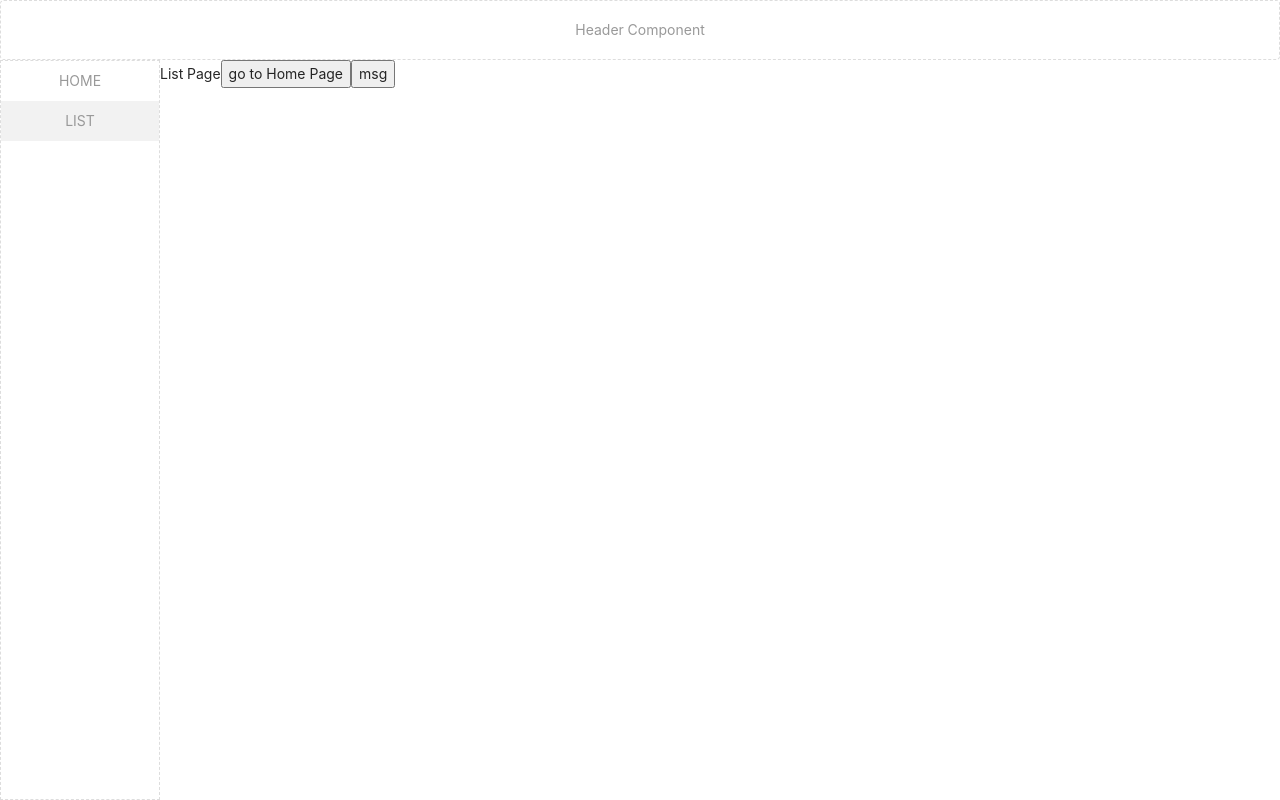
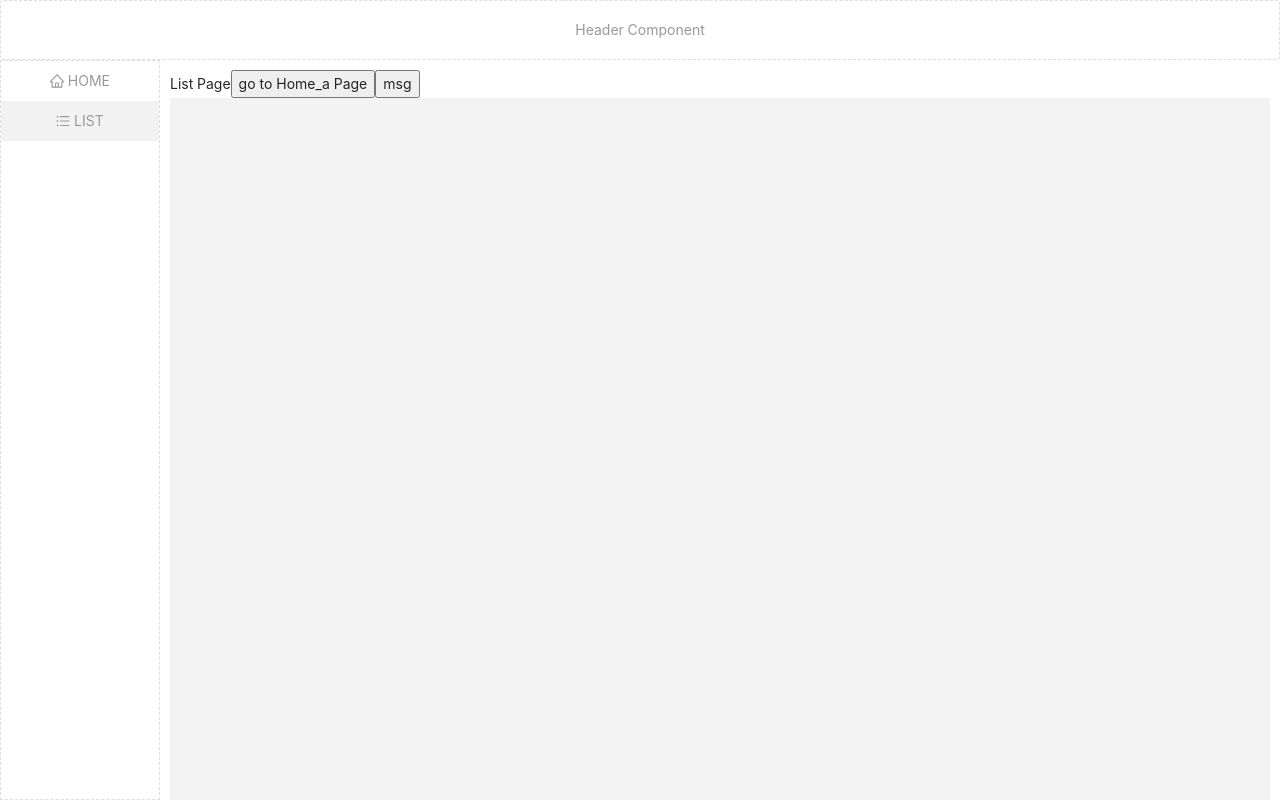
Before and after one commit to rayjcr/react_frame, a React (Create React App) app: page /list in a window 1280 px wide. Built offline with nearby package versions, Linux system fonts and the light colour scheme; sample sign-in values are in the browser's storage; the HTML template or start-up script is replaced by a standard one.

Commit message:
新增菜单的icon功能，目前只兼容 antd的icon

```diff
--- a/package.json
+++ b/package.json
@@ -3,6 +3,7 @@
   "version": "0.1.0",
   "private": true,
   "dependencies": {
+    "@ant-design/icons": "^4.7.0",
     "@reduxjs/toolkit": "^1.8.3",
     "@testing-library/jest-dom": "^5.16.5",
     "@testing-library/react": "^13.3.0",
--- a/src/index.css
+++ b/src/index.css
@@ -25,6 +25,7 @@ code {
   width: 100%;
   height: 100%;
   padding: 10px;
+  overflow: auto;
 }
 
 #nprogress {
--- a/src/layout/index.js
+++ b/src/layout/index.js
@@ -9,7 +9,7 @@ const Layout = memo(() => {
 
   const location = useLocation();
   const outlet = useOutlet();
-  console.log(location, 'location')
+  // console.log(location, 'location')
 
   return (
     <div className={css.layout}>
--- a/src/layout/sideMenu.js
+++ b/src/layout/sideMenu.js
@@ -22,7 +22,7 @@ import { addRealPath } from '../utils/tools';
 const Menu = memo(({ itemMenu, clickMenu }) => {
   return <>
     {itemMenu.isShow && <>
-      <div className={[css.menu, itemMenu.active && css.active].join(' ')} onClick={()=>clickMenu(itemMenu)}>{itemMenu.title}</div>
+      <div className={[css.menu, itemMenu.active && css.active].join(' ')} onClick={()=>clickMenu(itemMenu)}>{itemMenu.icon} {itemMenu.title}</div>
       {itemMenu.children && itemMenu.children.map(item => {
         return (
           <CSSTransition
--- a/src/router/routes.js
+++ b/src/router/routes.js
@@ -1,4 +1,5 @@
 import { Navigate } from 'react-router-dom';
+import { HomeOutlined, UnorderedListOutlined } from '@ant-design/icons';
 import { RequireAuth } from './Auth';
 import PageA from '../views/pageA';
 import PageB from '../views/pageB';
@@ -31,6 +32,7 @@ const routes = [
                 path: 'home',
                 title: 'HOME',
                 key: 'home',
+                icon: <HomeOutlined />,
                 // element: <Home />,
                 children: [
                     {
@@ -65,6 +67,7 @@ const routes = [
                 path: 'list',
                 title: 'LIST',
                 key: 'list',
+                icon: <UnorderedListOutlined />,
                 element: <List />
             },
         ]
--- a/src/views/List/index.js
+++ b/src/views/List/index.js
@@ -9,7 +9,7 @@ const List = memo(() => {
   const { setMessage } = Auth();
 
   const jump = () => {
-    navigate('/home');
+    navigate('/home/home_a');
   }
 
   const showMsg = (msg) => {
@@ -17,9 +17,12 @@ const List = memo(() => {
   }
 
   return (
-    <div>List Page
-        <button onClick={()=>jump()}>go to Home Page</button>
+    <div className='pageMain'>List Page
+        <button onClick={()=>jump()}>go to Home_a Page</button>
         <button onClick={()=>showMsg('test, Notification, oy')}>msg</button>
+        <div style={{height:'2000px',width:'100%',background:'#f3f3f3'}}>
+
+        </div>
     </div>
   )
 })
```
